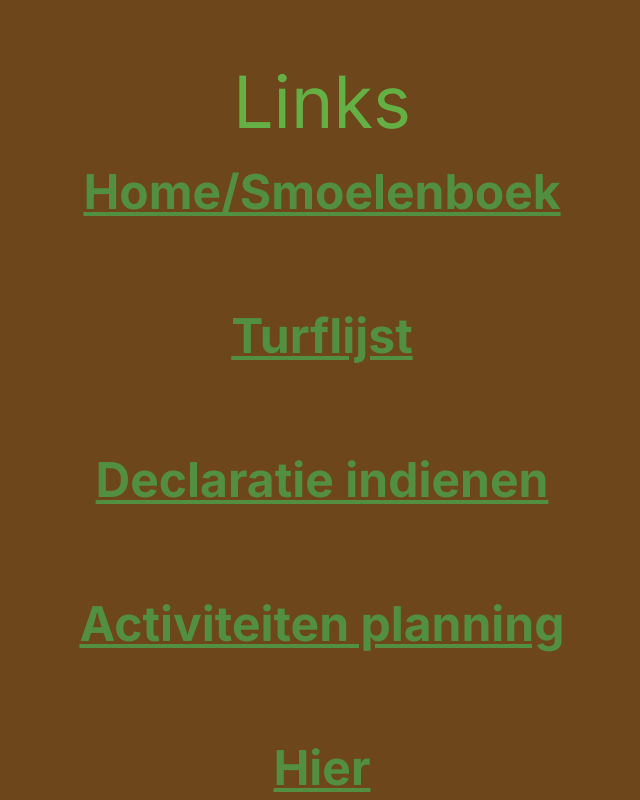
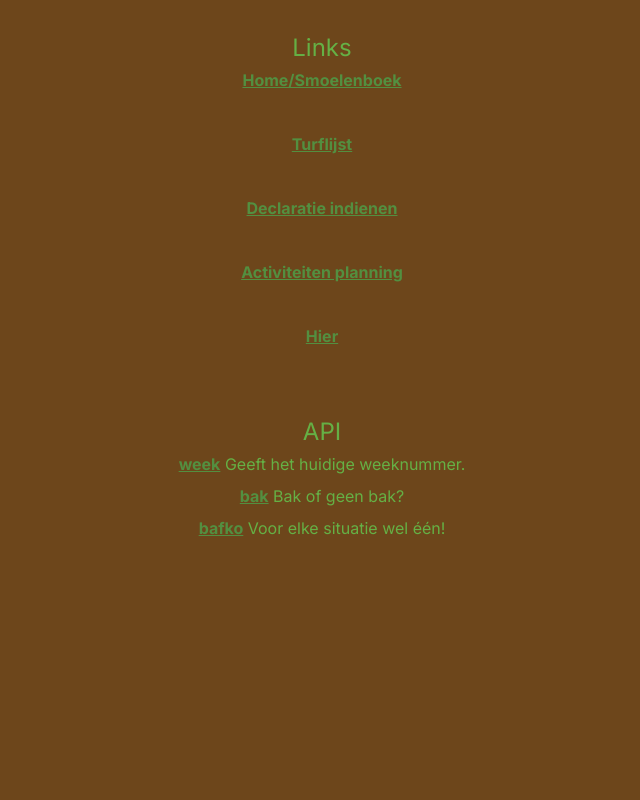
Before and after one commit to S-D-V-A-S-M-V-V-I-C-T-S-S-BAGGER/BAGGER-next, a Next.js app: page /sitemap in a window 1280 px wide. Shown: the top 800 px of the page, without its empty margins (318-958 px from the left). Built offline with nearby package versions, Linux system fonts and the light colour scheme.

Commit message:
Make sitemap text small

```diff
--- a/app/sitemap/sitemap.css
+++ b/app/sitemap/sitemap.css
@@ -3,8 +3,8 @@
     flex-direction: column;
     text-align: center;
     color: var(--blad-lichtgroen);
-    font-size: min(5vw, 48px);
-    margin-top: min(5vw, 48px);
+    line-height: 2rem;
+    margin-top: 2rem;
 }
 
 .section a {
```
